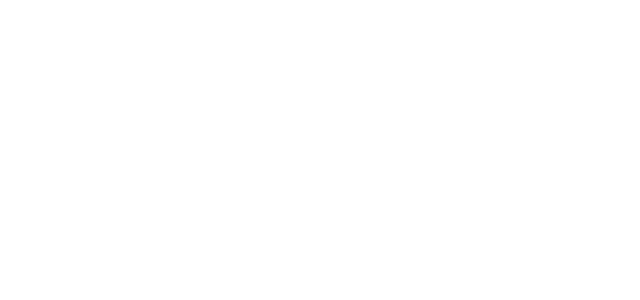
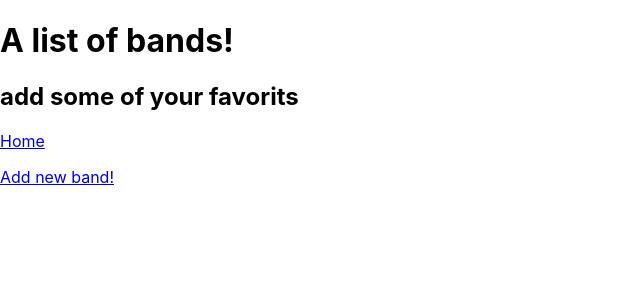
Before and after one commit to DerekHudgins/lab-09, a React (Create React App) app: page / in a window 1280 px wide. Shown: the top 300 px of the page, without its empty margins (0-640 px from the left). Built offline with nearby package versions, Linux system fonts and the light colour scheme.

Commit message:
made header component

```diff
--- a/package.json
+++ b/package.json
@@ -10,6 +10,7 @@
     "react": "^17.0.2",
     "react-dom": "^17.0.2",
     "react-router": "^5.2.0",
+    "react-router-dom": "^5.2.0",
     "react-scripts": "4.0.3",
     "superagent": "^6.1.0",
     "web-vitals": "^1.1.2"
--- a/src/App.js
+++ b/src/App.js
@@ -1,20 +1,16 @@
 import './App.css';
 import React, { Component } from "react";
-import {
-  BrowserRouter as Router,
-  Switch,
-  Route,
-  Link,
-  useParams
-} from "react-router-dom";
+import Header from './Header.js';
+
 
 function App() {
   return (
-    <Router>
-    <div className="App">
+
+    <div>
+      <Header/>
+
 
     </div>
-    </Router>
   );
 }
 
--- /dev/null
+++ b/src/Header.js
@@ -0,0 +1,47 @@
+import React, { Component } from 'react'
+import ListPage from "./ListPage";
+import CreatePage from "./CreatePage";
+import DetailPage from "./DetailPage";
+import {
+BrowserRouter as Router,
+Switch,
+Route,
+Link,
+useParams
+} from "react-router-dom";
+
+export default class Header extends Component {
+    render() {
+        return (
+            <Router>
+            <div>
+
+
+            <h1> A list of bands!</h1>
+            <h2> add some of your favorits </h2>
+
+                <p><Link to="/">Home</Link></p>
+                <p><Link to="/create">Add new band!</Link>
+                </p>
+                <Switch>
+                    <Route
+                    path="/"
+                    exact
+                    render={(routerProps) => <ListPage {...routerProps} />}
+                    />
+                    <Route
+                    path="/music/:id"
+                    exact
+                    render={(routerProps) => <DetailPage {...routerProps} />}
+                    />
+                    <Route
+                    path="/create"
+                    exact
+                    render={(routerProps) => <CreatePage {...routerProps} />}
+                    />
+                </Switch>
+            </div>
+        </Router>
+        )
+    }
+}
```
Also changed, not shown: 1 other file (tests, documents, lock files or other folders).
